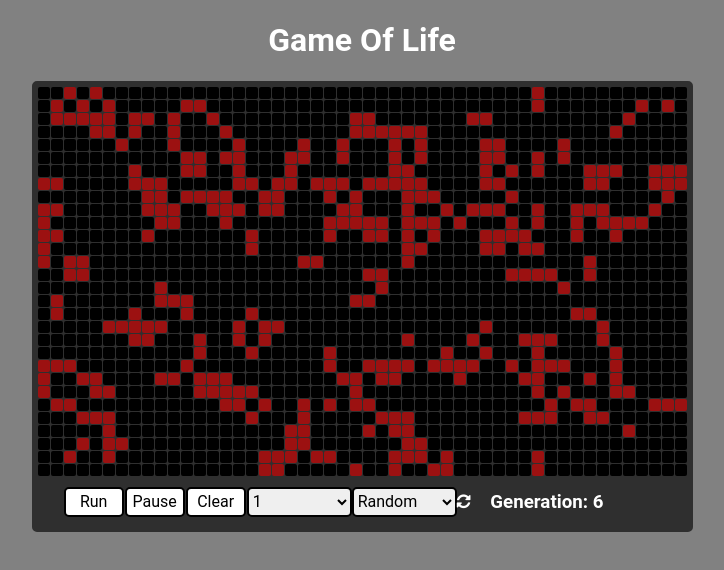
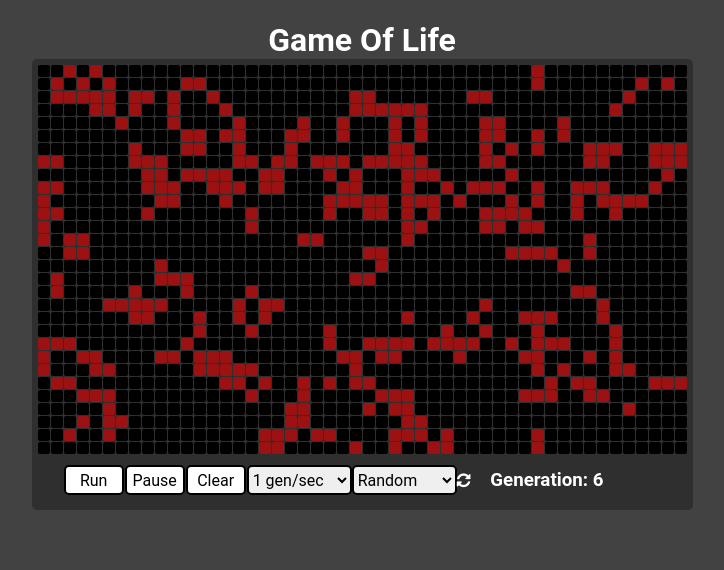
Before and after one commit to ABaiyat/Game-Of-Life, an Angular app: page / in a window 1280 px wide. Shown: the top 570 px of the page, without its empty margins (278-1002 px from the left). Built offline with nearby package versions, Linux system fonts and the light colour scheme; a small style sheet from the web is missing.

Commit message:
Modified Stlying

```diff
--- a/package.json
+++ b/package.json
@@ -28,7 +28,7 @@
     "zone.js": "^0.8.14"
   },
   "devDependencies": {
-    "@angular/cli": "1.2.4",
+    "@angular/cli": "^1.2.6",
     "@angular/compiler-cli": "^4.0.0",
     "@angular/language-service": "^4.0.0",
     "@types/jasmine": "~2.5.53",
--- a/src/app/components/board/board.component.css
+++ b/src/app/components/board/board.component.css
@@ -2,6 +2,7 @@
   text-align: center;
   font-family:"Roboto";
   color:white;
+  margin-bottom: 0;
 }
 
 .buttonRow {
--- a/src/app/components/board/board.component.html
+++ b/src/app/components/board/board.component.html
@@ -18,7 +18,7 @@
 
     <select (change)="changeSpeed($event.target.value)">
       <option *ngFor="let speed of speeds">
-        {{speed}}
+        {{speed}} gen/sec
       </option>
     </select>
 
--- a/src/app/components/board/board.component.ts
+++ b/src/app/components/board/board.component.ts
@@ -98,7 +98,6 @@ export class BoardComponent implements OnInit {
   // Changes the pattern when a new pattern is selected, or reinitializes the
   // selected pattern when the refresh icon is clicked
   changePattern(pattern) {
-    console.log(pattern);
     this.patternState = pattern;
 
     if (pattern === "Random") {
@@ -124,6 +123,7 @@ export class BoardComponent implements OnInit {
 
   // Changes simulation speed when a new speed is selected
   changeSpeed(genPerSec) {
+    genPerSec = parseInt(genPerSec);
     this.simulationSpeed = 1000/genPerSec;
   }
 
--- a/src/styles.css
+++ b/src/styles.css
@@ -1,5 +1,5 @@
 /* You can add global styles to this file, and also import other style files */
 body {
-  background-color:#818181;
+  background-color:#424242;
   text-align: center;
 }
```
